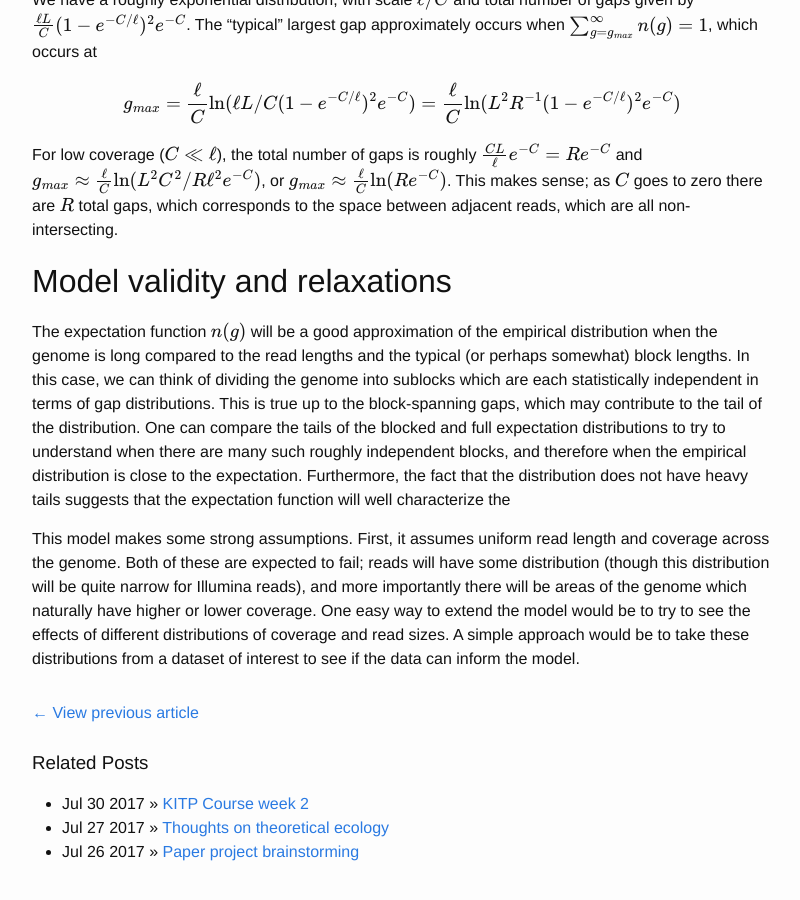
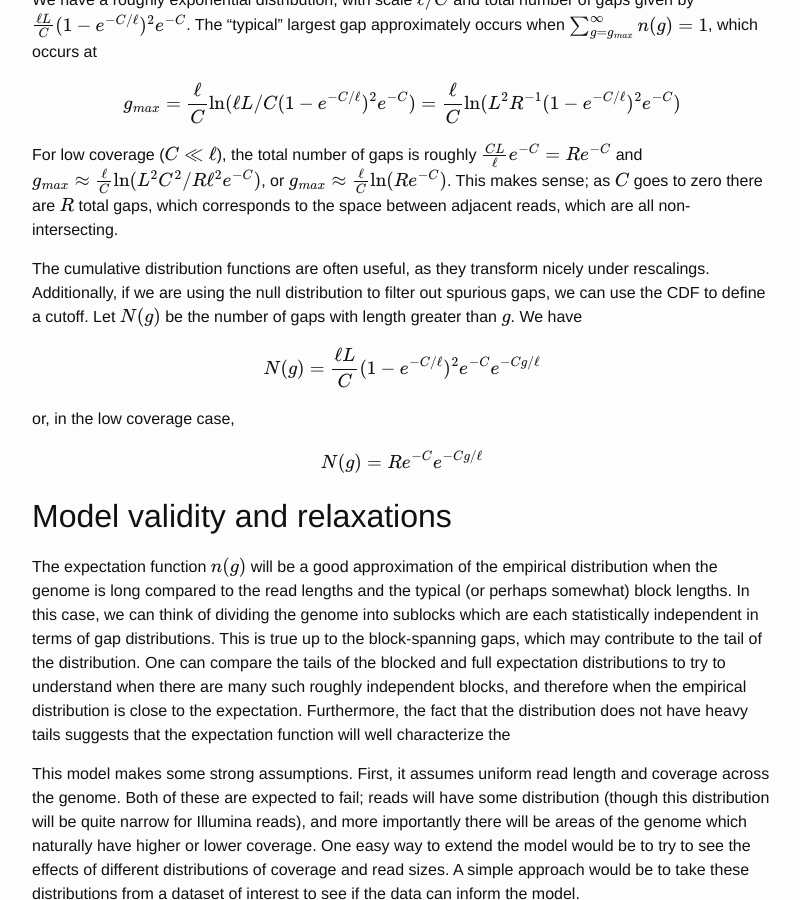
Before and after one commit to atishagarwala/atishagarwala.github.io, a Jekyll site: the page built from _posts/2017-08-04-Null-model-coverage.markdown, in a window 1280 px wide and 900 px high, scrolled down 1783 px. Shown: the whole window, without its empty margins (238-1038 px from the left). Built offline with Jekyll 4.4.1, drawn with Linux system fonts in a browser that asks for light colours; formulas are drawn with MathJax 3; comment, search, counter and statistics services are not loaded.

Commit message:
Update 2017-08-04-Null-model-coverage.markdown

```diff
--- a/_posts/2017-08-04-Null-model-coverage.markdown
+++ b/_posts/2017-08-04-Null-model-coverage.markdown
@@ -83,6 +83,16 @@ $$g_{max}\approx \frac{\ell}{C}\ln(L^{2}C^{2}/R\ell^{2}e^{-C})$$, or $$g_{max}\a
 This makes sense; as $$C$$ goes to zero there are $$R$$ total gaps, which corresponds to the space between adjacent
 reads, which are all non-intersecting.
 
+The cumulative distribution functions are often useful, as they transform nicely
+under rescalings. Additionally, if we are using the null distribution to filter out spurious gaps, we can
+use the CDF to define a cutoff. Let $$N(g)$$ be the number of gaps with length greater than $$g$$. We have
+
+$$ N(g) = \frac{\ell L}{C}(1-e^{-C/\ell})^{2}e^{-C} e^{-Cg/\ell}$$
+
+or, in the low coverage case,
+
+$$ N(g) = Re^{-C} e^{-Cg/\ell}$$
+
 ## Model validity and relaxations
 
 The expectation function $$n(g)$$ will be a good approximation of the empirical distribution when the genome is
```
